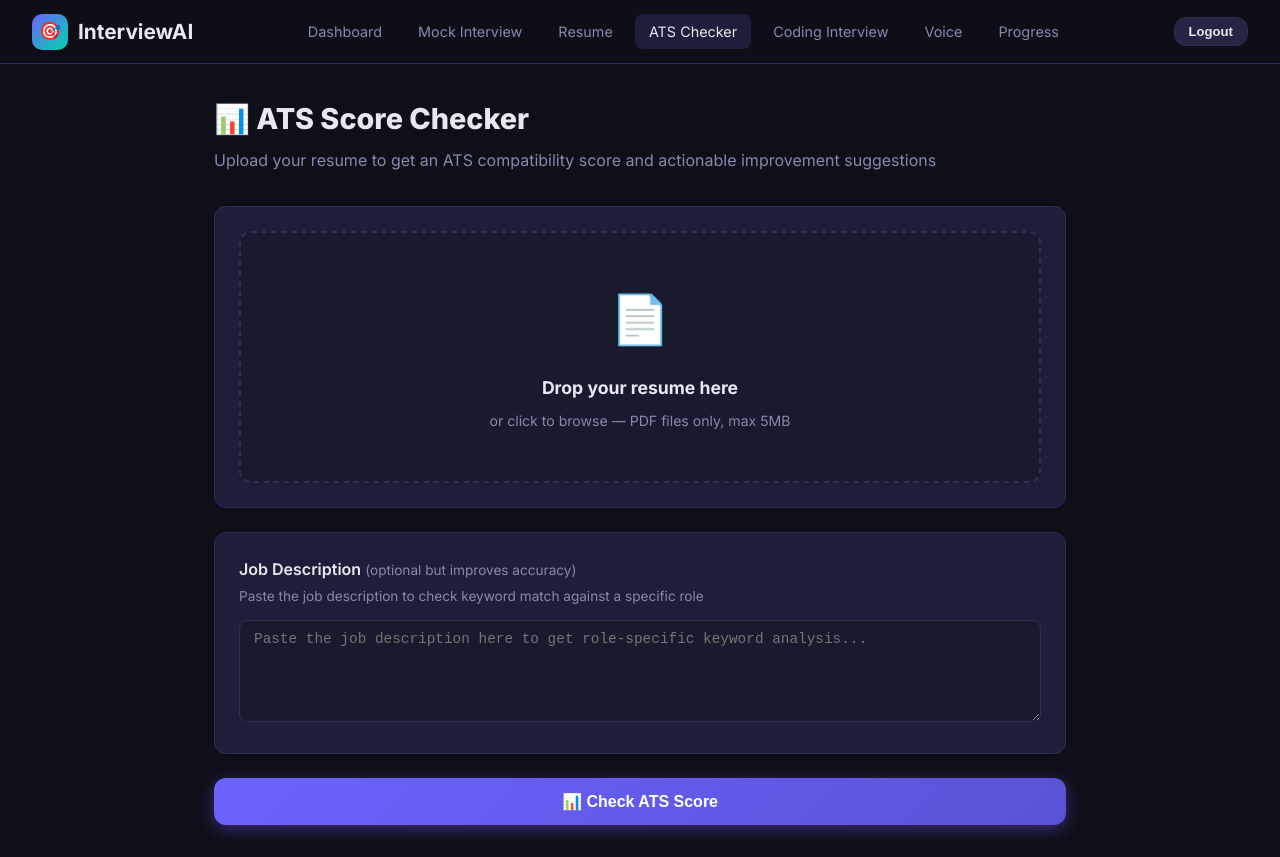
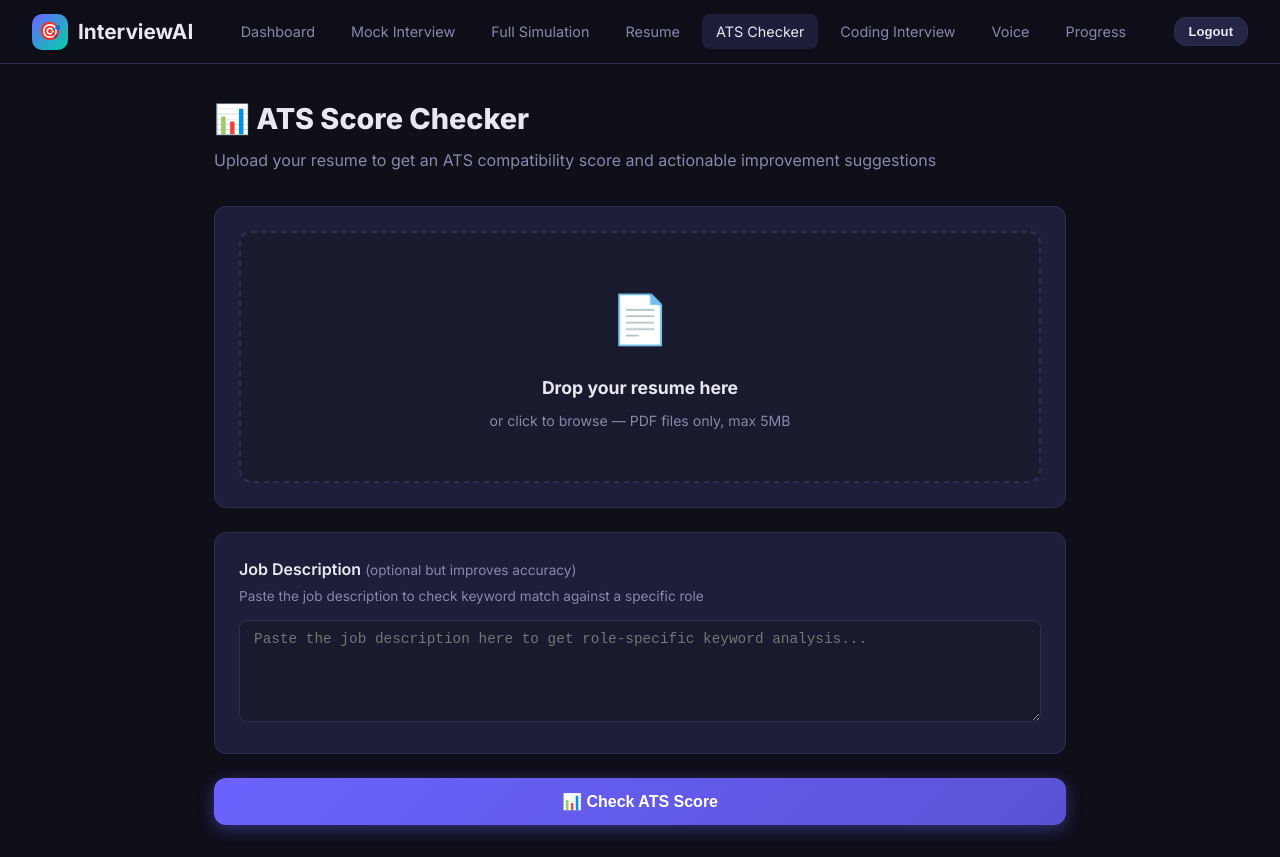
Before and after one commit to Srijan1105/InterviewAI, a website: page public/ats.html in a window 1280 px wide. Drawn offline with Linux system fonts and the light colour scheme; sample sign-in values are in the browser's storage; a script that the page names is missing.

Commit message:
Fix navbar on all pages - clean consistent nav with Full Simulation link

```diff
--- a/public/ats.html
+++ b/public/ats.html
@@ -65,6 +65,7 @@
   <div class="nav-links">
     <a href="dashboard.html">Dashboard</a>
     <a href="interview.html">Mock Interview</a>
+    <a href="fullinterview.html">Full Simulation</a>
     <a href="resume.html">Resume</a>
     <a href="ats.html" class="active">ATS Checker</a>
     <a href="coding.html">Coding Interview</a>
```
Also changed, not shown: public/coding.html (+1 -0 lines), public/dashboard.html (+1 -0 lines), public/fullinterview.html (+1 -0 lines), public/interview.html (+1 -0 lines), public/progress.html (+1 -0 lines), public/resume.html (+1 -0 lines), public/voice.html (+1 -0 lines).
